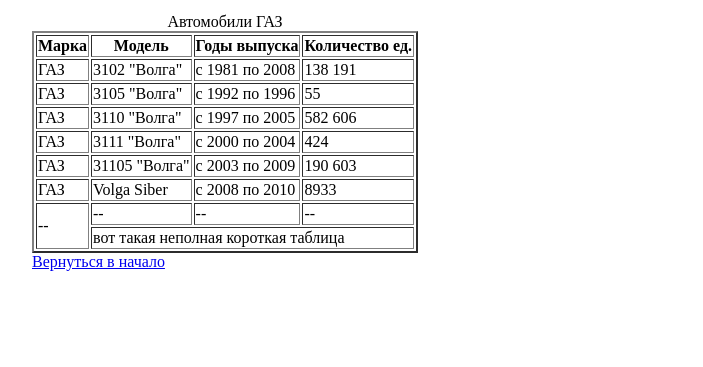
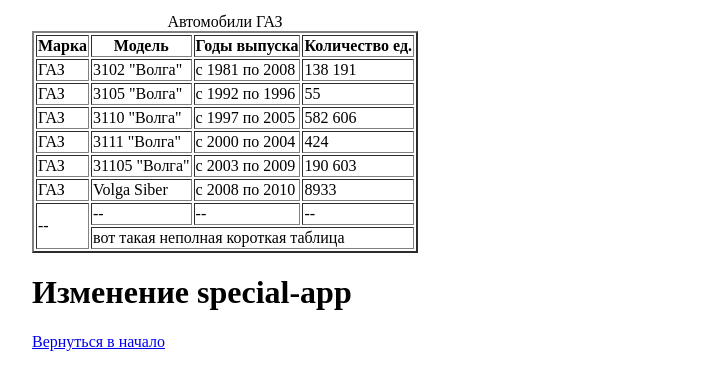
Before and after one commit to Gor4akov/special-app, a plain HTML site: page index.html in a window 1280 px wide. Shown: the part 1313-1680 px from the top of the page, without its empty margins (16-719 px from the left). Before the commit the page ends 1600 px from the top, so only its background shows below. Drawn offline with Linux system fonts and the light colour scheme.

Commit message:
changed special-app

```diff
--- a/index.html
+++ b/index.html
@@ -124,7 +124,7 @@
     </tfoot>
 </table>
 
-
+<h1>Изменение special-app</h1>
 
   <a href="#pageTop">Вернуться в начало</a>
 
```
